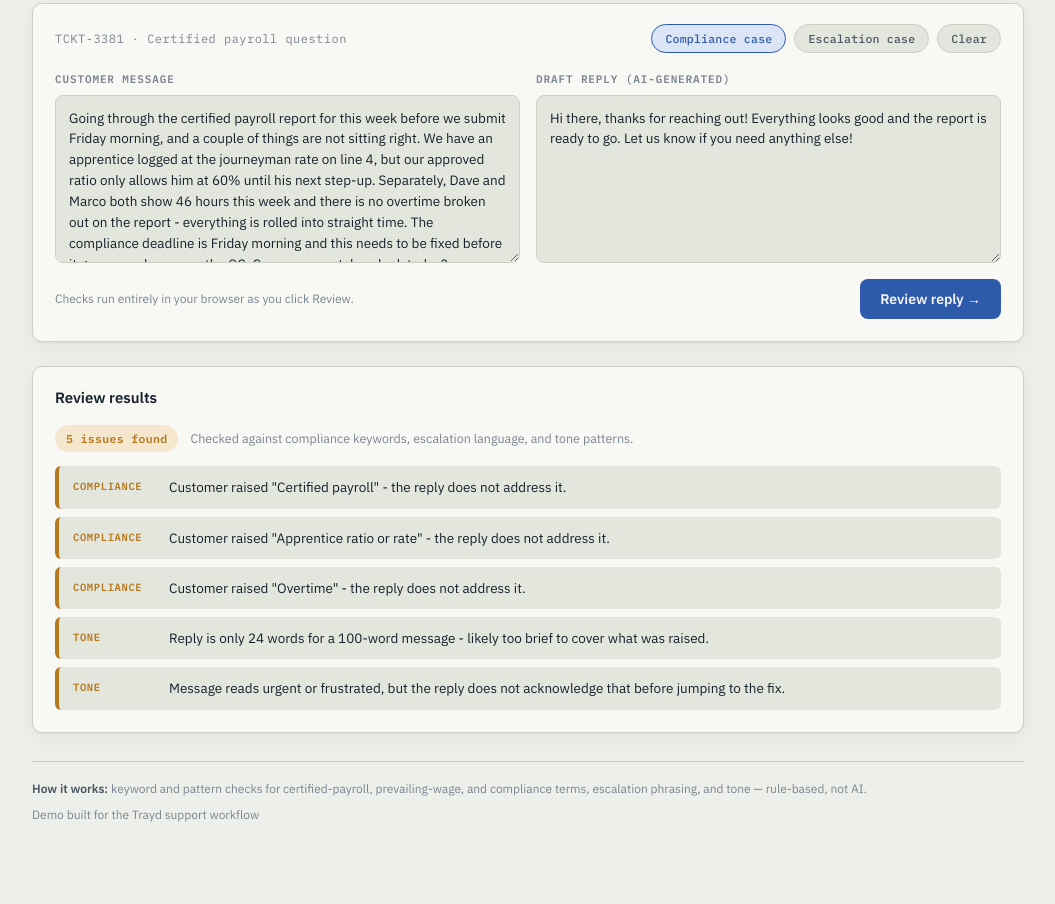
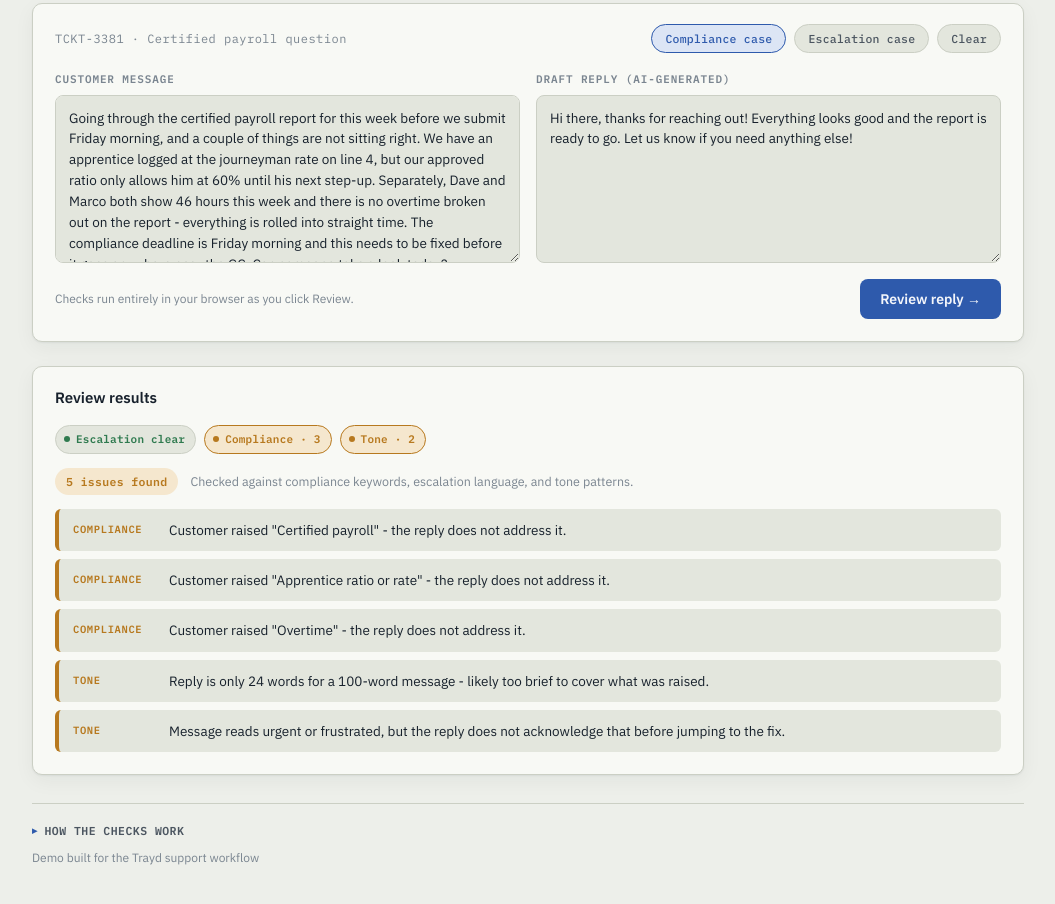
Before and after one commit to tomsmith1304/payroll-reply-checker, a plain HTML site: page index.html in a window 1280 px wide. Shown: the part 240-1144 px from the top of the page, without its empty margins (112-1167 px from the left). Drawn offline with Linux system fonts and the light colour scheme.

Commit message:
Add coverage summary, expandable rules, and result animation

```diff
--- a/index.html
+++ b/index.html
@@ -382,19 +382,117 @@
     color: var(--ink);
   }
 
+  .coverage-row {
+    display: flex;
+    gap: 8px;
+    flex-wrap: wrap;
+    margin-bottom: 14px;
+  }
+
+  .coverage-pill {
+    display: inline-flex;
+    align-items: center;
+    gap: 6px;
+    font-family: 'IBM Plex Mono', monospace;
+    font-size: 11px;
+    font-weight: 600;
+    letter-spacing: 0.02em;
+    padding: 5px 10px 5px 8px;
+    border-radius: 999px;
+    background: var(--surface-2);
+    border: 1px solid var(--line);
+    color: var(--ink-faint);
+  }
+
+  .coverage-pill::before {
+    content: "";
+    flex: none;
+    width: 6px;
+    height: 6px;
+    border-radius: 50%;
+    background: var(--line);
+  }
+
+  .coverage-pill.is-clear { color: var(--ok); }
+  .coverage-pill.is-clear::before { background: var(--ok); }
+
+  .coverage-pill.is-warn { color: var(--warn); border-color: var(--warn); background: var(--warn-soft); }
+  .coverage-pill.is-warn::before { background: var(--warn); }
+
+  .coverage-pill.is-critical { color: var(--critical); border-color: var(--critical); background: var(--critical-soft); }
+  .coverage-pill.is-critical::before { background: var(--critical); }
+
+  @media (prefers-reduced-motion: no-preference) {
+    .flag-row, .banner {
+      animation: row-in 0.28s ease both;
+    }
+    .flag-list .flag-row:nth-child(1) { animation-delay: 0.02s; }
+    .flag-list .flag-row:nth-child(2) { animation-delay: 0.06s; }
+    .flag-list .flag-row:nth-child(3) { animation-delay: 0.10s; }
+    .flag-list .flag-row:nth-child(4) { animation-delay: 0.14s; }
+    .flag-list .flag-row:nth-child(5) { animation-delay: 0.18s; }
+  }
+
+  @keyframes row-in {
+    from { opacity: 0; transform: translateY(4px); }
+    to { opacity: 1; transform: translateY(0); }
+  }
+
   footer.page-foot {
     margin-top: 28px;
     padding-top: 18px;
     border-top: 1px solid var(--line);
-    font-size: 12px;
-    color: var(--ink-faint);
     display: flex;
-    justify-content: space-between;
-    flex-wrap: wrap;
-    gap: 8px;
+    flex-direction: column;
+    gap: 10px;
   }
 
-  footer.page-foot strong { color: var(--ink-soft); font-weight: 600; }
+  .how-it-works summary {
+    cursor: pointer;
+    font-family: 'IBM Plex Mono', monospace;
+    font-size: 11.5px;
+    font-weight: 600;
+    letter-spacing: 0.04em;
+    text-transform: uppercase;
+    color: var(--ink-soft);
+    list-style: none;
+    display: flex;
+    align-items: center;
+    gap: 7px;
+  }
+
+  .how-it-works summary::-webkit-details-marker { display: none; }
+
+  .how-it-works summary::before {
+    content: "▸";
+    font-size: 10px;
+    color: var(--accent);
+    transition: transform 0.15s ease;
+    display: inline-block;
+  }
+
+  .how-it-works[open] summary::before { transform: rotate(90deg); }
+
+  .how-it-works summary:hover { color: var(--ink); }
+
+  .how-it-works-body {
+    margin-top: 10px;
+    display: flex;
+    flex-direction: column;
+    gap: 8px;
+    max-width: 68ch;
+  }
+
+  .how-it-works-body p {
+    margin: 0;
+    font-size: 12.5px;
+    color: var(--ink-faint);
+    line-height: 1.6;
+  }
+
+  .how-it-works-body strong { color: var(--ink-soft); font-weight: 600; }
+
+  .built-for { font-size: 12px; color: var(--ink-faint); }
 </style>
 
 <div class="wrap">
@@ -439,8 +537,16 @@
   </section>
 
   <footer class="page-foot">
-    <span><strong>How it works:</strong> keyword and pattern checks for certified-payroll, prevailing-wage, and compliance terms, escalation phrasing, and tone — rule-based, not AI.</span>
-    <span>Demo built for the Trayd support workflow</span>
+    <details class="how-it-works">
+      <summary>How the checks work</summary>
+      <div class="how-it-works-body">
+        <p><strong>Compliance</strong> — flags any of 12 terms the customer raises that the reply never touches: certified payroll, prevailing wage, apprentice ratio/rate, overtime, union rules, per diem, fringe benefits, misclassification, 1099/W-2 status, FLSA, Davis-Bacon.</p>
+        <p><strong>Escalation</strong> — a fixed list of payroll-blocking phrases (bounced checks, missed payday, "haven't been paid," failed direct deposits) trips the red banner regardless of what the reply says.</p>
+        <p><strong>Tone</strong> — flags a reply that reads short relative to a long message, urgency or frustration with no acknowledgment before the fix, or ALL-CAPS text.</p>
+        <p>All keyword and pattern matching — no model call, nothing leaves the browser.</p>
+      </div>
+    </details>
+    <span class="built-for">Demo built for the Trayd support workflow</span>
   </footer>
 </div>
 
@@ -558,6 +664,15 @@
     var escalation = result.escalation;
     var html = "";
 
+    var complianceCount = flags.filter(function (f) { return f.tag === "Compliance"; }).length;
+    var toneCount = flags.filter(function (f) { return f.tag === "Tone"; }).length;
+
+    html += '<div class="coverage-row">' +
+      '<span class="coverage-pill ' + (escalation ? "is-critical" : "is-clear") + '">Escalation' + (escalation ? " flagged" : " clear") + '</span>' +
+      '<span class="coverage-pill ' + (complianceCount ? "is-warn" : "is-clear") + '">Compliance' + (complianceCount ? " · " + complianceCount : " clear") + '</span>' +
+      '<span class="coverage-pill ' + (toneCount ? "is-warn" : "is-clear") + '">Tone' + (toneCount ? " · " + toneCount : " clear") + '</span>' +
+    '</div>';
+
     if (escalation) {
       html += '<div class="banner">' +
         '<span class="banner-icon" aria-hidden="true"></span>' +
```
